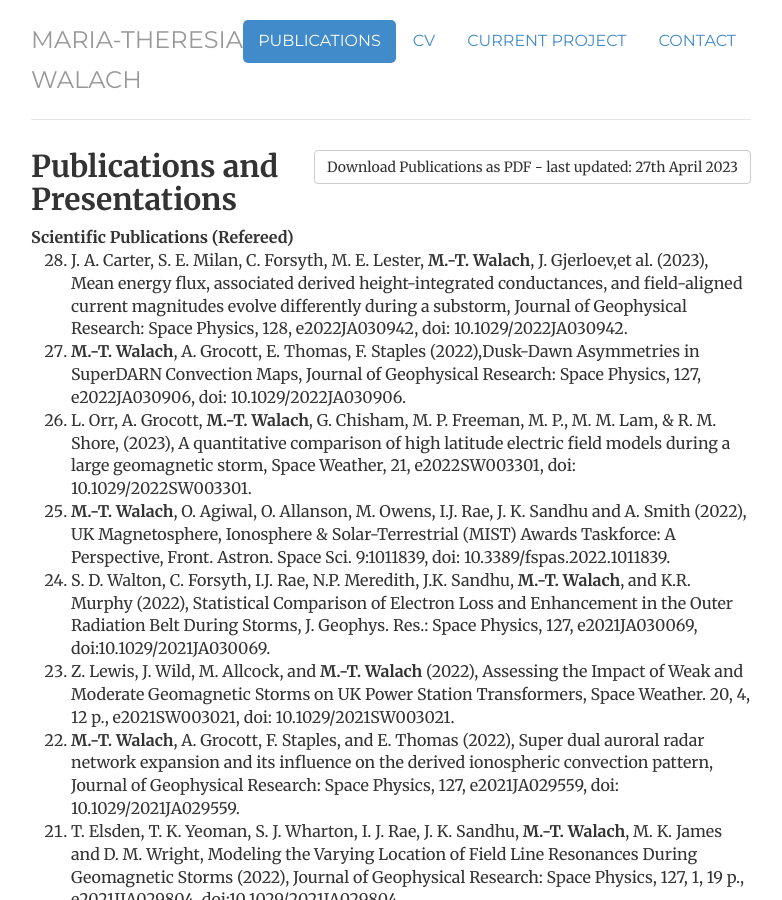
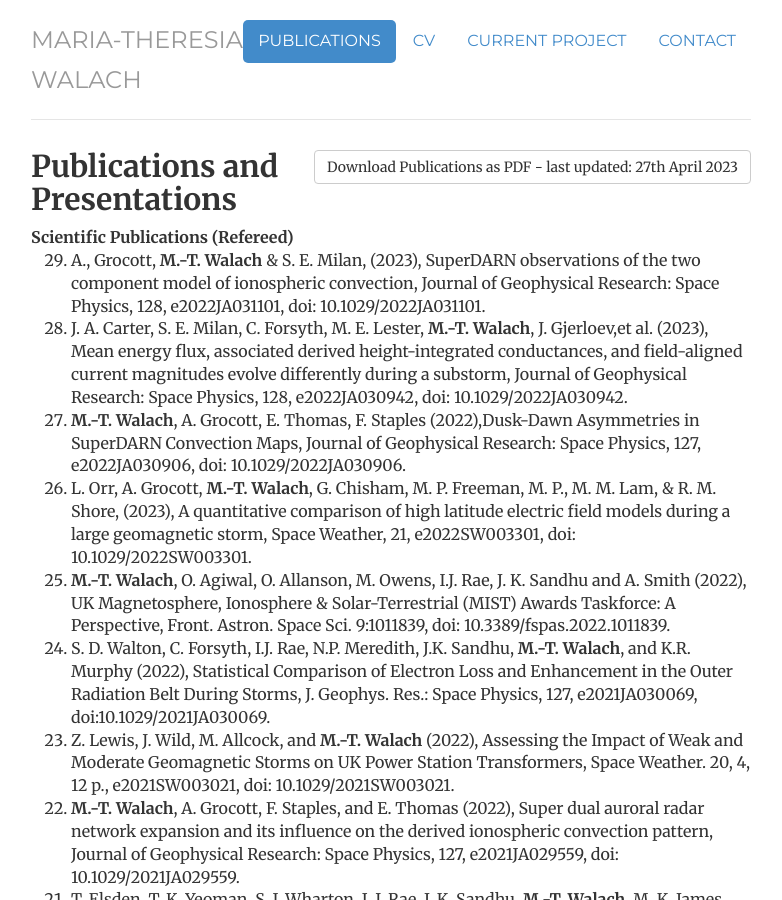
Before and after one commit to mtwalach/mtwalach.github.io, a Jekyll site: the page built from publications/index.html, in a window 1280 px wide and 900 px high. Shown: the whole window, without its empty margins (249-1031 px from the left). Built offline with Jekyll 4.4.1, drawn with Linux system fonts in a browser that asks for light colours.

Commit message:
updated publication list

```diff
--- a/publications/index.html
+++ b/publications/index.html
@@ -8,11 +8,12 @@ notes: passive
 contact: passive
 description:   Maria-Theresia Walach // Space plasma physics & planetary science.
 ---
-<div class="Publications - last updated: 27th April 2023">
-	<a href="/files/Publication_list_Apr2023_MTW.pdf"target="_blank" class="btn btn-default pull-right" title="Download Publications as PDF">Download Publications as PDF - last updated: 27th April 2023</a>
+<div class="Publications - last updated: 19th June 2023">
+	<a href="/files/Publication_list_Jun2023_MTW.pdf"target="_blank" class="btn btn-default pull-right" title="Download Publications as PDF">Download Publications as PDF - last updated: 27th April 2023</a>
 					<h2>Publications and Presentations</h2>
             <strong>Scientific Publications (Refereed)</strong>
             <ol reversed>
+              <li>A., Grocott, <b>M.-T. Walach</b> & S. E. Milan, (2023), SuperDARN observations of the two component model of ionospheric convection, Journal of Geophysical Research: Space Physics, 128, e2022JA031101, doi: 10.1029/2022JA031101.</li>
 							<li>J. A. Carter, S. E. Milan, C. Forsyth, M. E. Lester, <b>M.-T. Walach</b>, J. Gjerloev,et al. (2023), Mean energy flux, associated derived height-integrated conductances, and field-aligned current magnitudes evolve differently during a substorm, Journal of Geophysical Research: Space Physics, 128, e2022JA030942, doi: 10.1029/2022JA030942.</li>
 							<li><b>M.-T. Walach</b>, A. Grocott, E. Thomas, F. Staples (2022),Dusk-Dawn Asymmetries in SuperDARN Convection Maps, Journal of Geophysical Research: Space Physics, 127, e2022JA030906, doi: 10.1029/2022JA030906.</li>
               <li>L. Orr, A. Grocott, <b>M.-T. Walach</b>, G. Chisham, M. P. Freeman, M. P., M. M. Lam, & R. M. Shore, (2023), A quantitative comparison of high latitude electric field models during a large geomagnetic storm, Space Weather, 21, e2022SW003301, doi: 10.1029/2022SW003301. </li>
```
Also changed, not shown: 2 other files.
